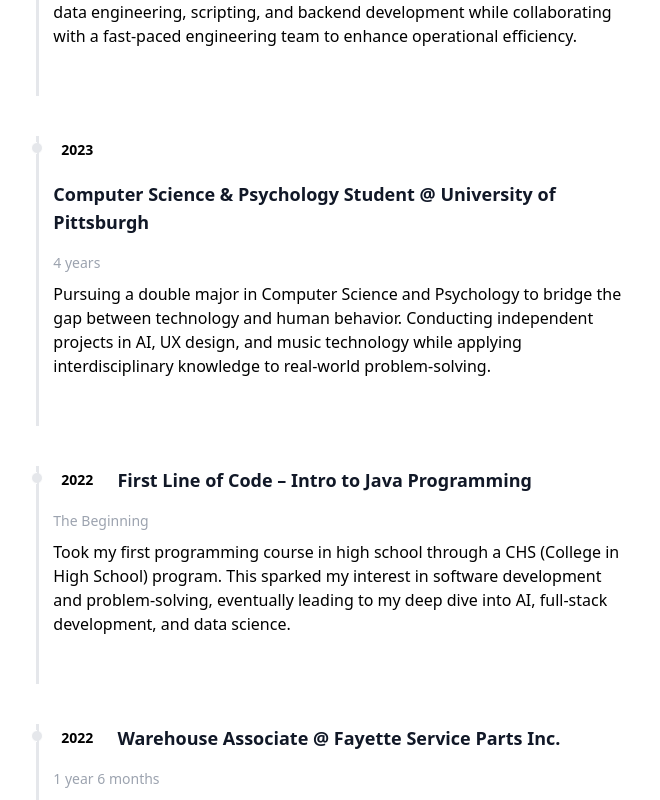
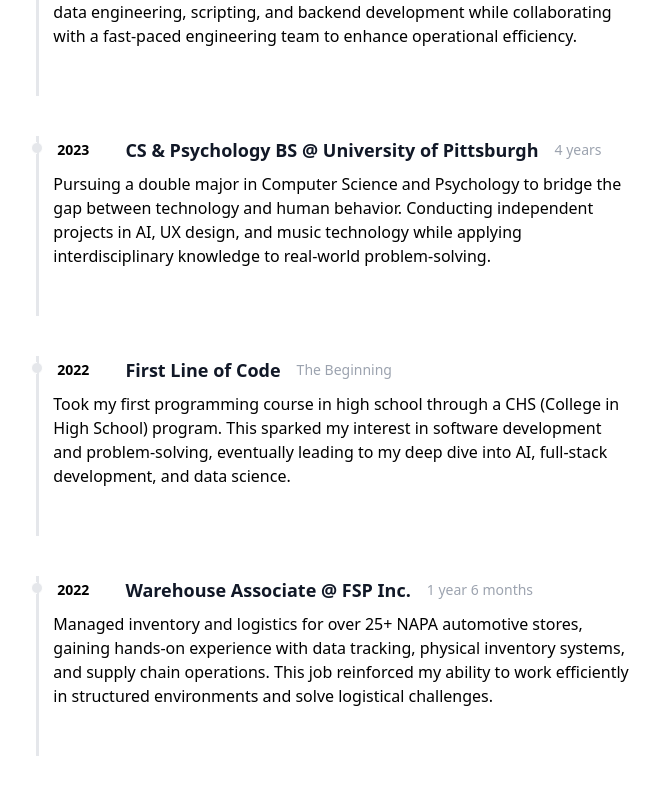
Before and after one commit to remysedlak/portfolio, a React (Vite) app: page / in a window 1280 px wide. Shown: the part 1400-2200 px from the top of the page, without its empty margins (305-965 px from the left). Built offline with nearby package versions, Linux system fonts and the light colour scheme.

Commit message:
Refactor timeline titles for brevity and clarity in TimelineItem component

```diff
--- a/src/components/TimelineItem.jsx
+++ b/src/components/TimelineItem.jsx
@@ -7,9 +7,10 @@ function TimelineItem({ year, title, duration, details }) {
             <div className="absolute w-3 h-3 bg-gray-200 rounded-full mt-1.5 -left-1.5 border border-white dark:border-stone-900 dark:bg-stone-700" />
             <div className="absolute top-0 left-0 h-full border-l-2 border-gray-200 dark:border-stone-700" />
             <p className="flex flex-wrap gap-4 flex-row items-center justify-start text-xs md:text-sm">
-               <span className="inline-block px-2 py-1 font-semibold text-gray dark:text-stone-900 bg-stone-900 dark:bg-white rounded-md">
+               <span className="inline-block px-1 py-1 font-semibold text-gray dark:text-stone-900 bg-stone-900 dark:bg-white rounded-md">
                   {year}
                </span>
+               <br></br>
                <h3 className="text-lg font-semibold text-gray-900 dark:text-gray">
                   {title}
                </h3>
--- a/src/data/timeline.js
+++ b/src/data/timeline.js
@@ -19,19 +19,19 @@ const timeline = [
     },
     {
         year: '2023',
-        title: 'Computer Science & Psychology Student @ University of Pittsburgh',
+        title: 'CS & Psychology BS @ University of Pittsburgh',
         duration: '4 years',
         details: 'Pursuing a double major in Computer Science and Psychology to bridge the gap between technology and human behavior. Conducting independent projects in AI, UX design, and music technology while applying interdisciplinary knowledge to real-world problem-solving.'
     },
     {
         year: '2022',
-        title: 'First Line of Code – Intro to Java Programming',
+        title: 'First Line of Code',
         duration: 'The Beginning',
         details: 'Took my first programming course in high school through a CHS (College in High School) program. This sparked my interest in software development and problem-solving, eventually leading to my deep dive into AI, full-stack development, and data science.'
     },
     {
         year: '2022',
-        title: 'Warehouse Associate @ Fayette Service Parts Inc.',
+        title: 'Warehouse Associate @ FSP Inc.',
         duration: '1 year 6 months',
         details: 'Managed inventory and logistics for over 25+ NAPA automotive stores, gaining hands-on experience with data tracking, physical inventory systems, and supply chain operations. This job reinforced my ability to work efficiently in structured environments and solve logistical challenges.'
     }
```
